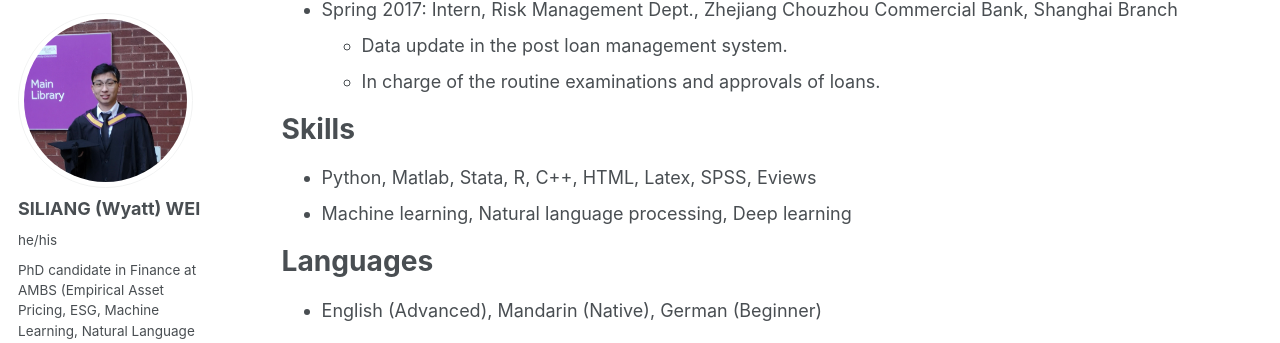
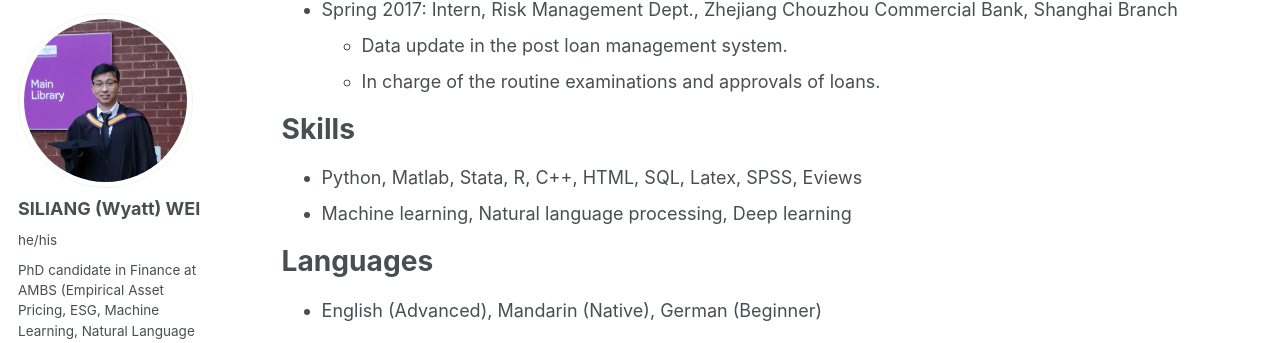
Before and after one commit to wyattswei/wyattswei.github.io, a Jekyll site: the page built from _pages/cv.md, in a window 1280 px wide and 900 px high, scrolled down 2544 px. Shown: the part 93-436 px from the top of the window. Built offline with Jekyll 4.4.1, drawn with Linux system fonts in a browser that asks for light colours; some web fonts are replaced.

Commit message:
Add SQL to CV

```diff
--- a/_pages/cv.md
+++ b/_pages/cv.md
@@ -125,7 +125,7 @@ Professional Experience
 
 Skills
 ======
-* Python, Matlab, Stata, R, C++, HTML, Latex, SPSS, Eviews
+* Python, Matlab, Stata, R, C++, HTML, SQL, Latex, SPSS, Eviews
 * Machine learning, Natural language processing, Deep learning
 
 Languages
```
Also changed, not shown: 1 other file.
